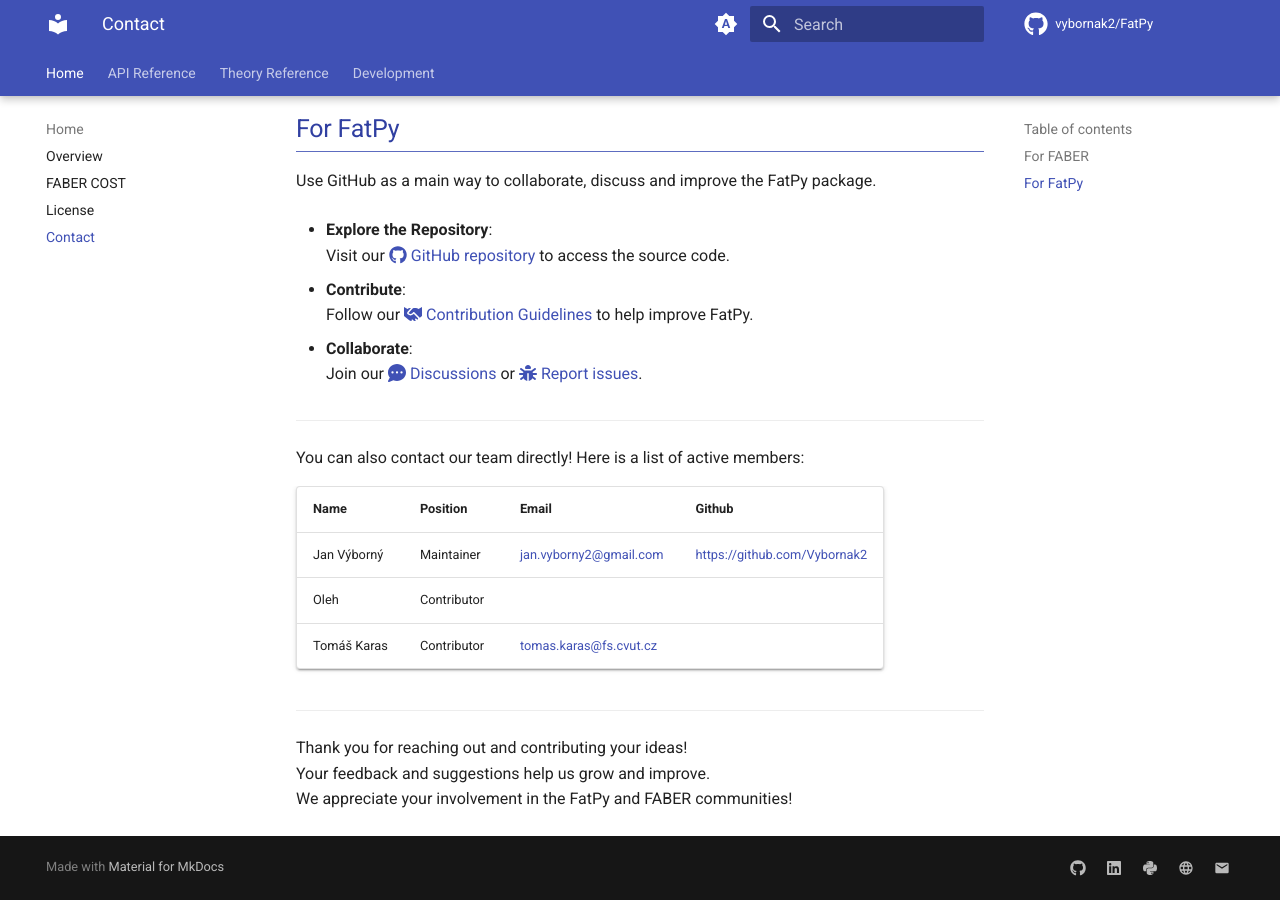
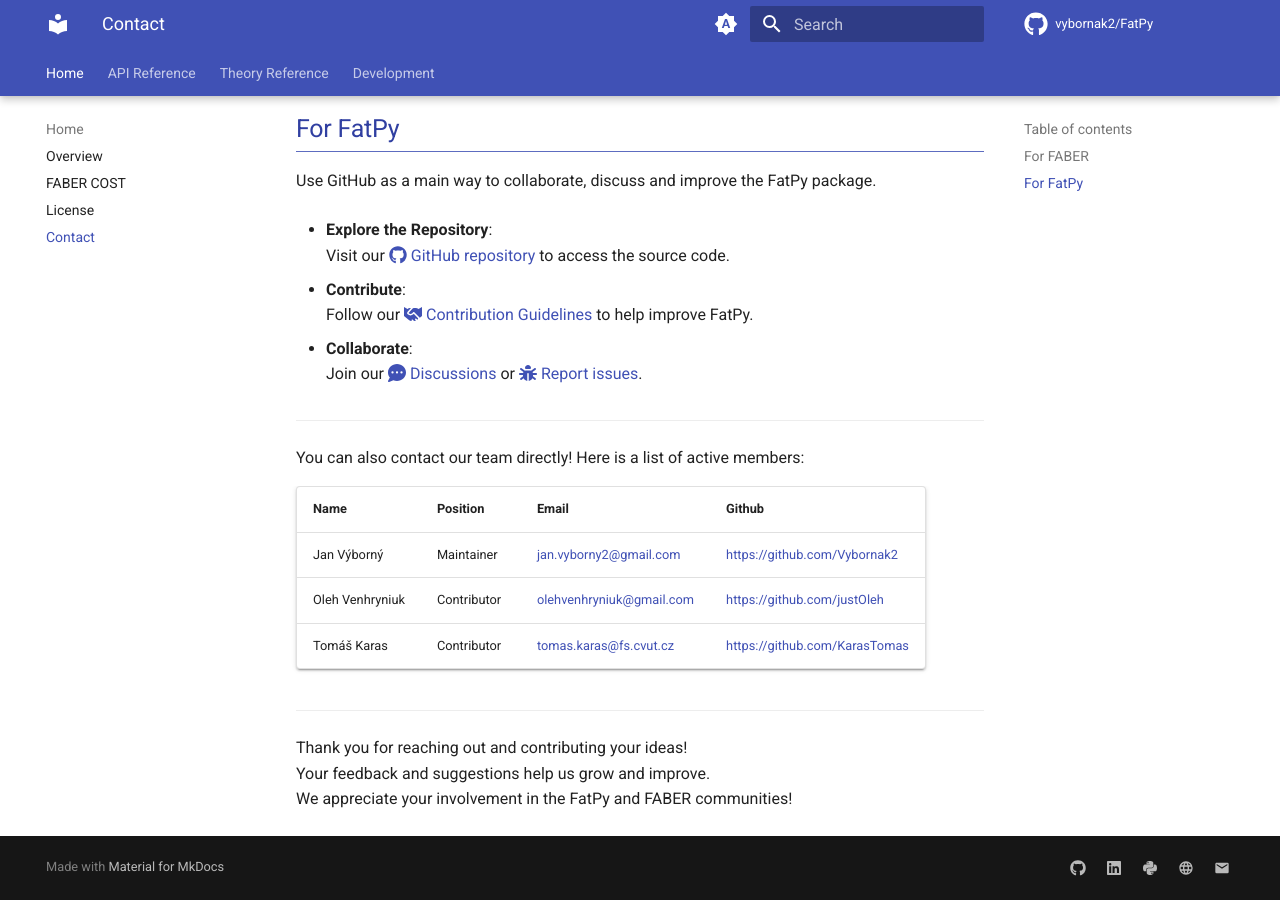
Before and after one commit to faberorg/FatPy, an MkDocs documentation site: the page built from docs/contact.md, in a window 1280 px wide and 900 px high, scrolled down 503 px. Built offline with MkDocs 1.6.1 and Material for MkDocs 9.7.7, drawn with Linux system fonts in a browser that asks for light colours; comment, search, counter and statistics services are not loaded.

Commit message:
contacts updated

```diff
--- a/docs/contact.md
+++ b/docs/contact.md
@@ -43,8 +43,8 @@
 | Name              | Position        | Email                       | Github                           |
 | ----------------- | --------------- | --------------------------- | -------------------------------- |
 | Jan Výborný       | Maintainer      | <jan.vyborny2@gmail.com>    | <https://github.com/Vybornak2>   |
-| Oleh              | Contributor     |                             |                                  |
-| Tomáš Karas       | Contributor     | <tomas.karas@fs.cvut.cz>    |                                  |
+| Oleh Venhryniuk   | Contributor     | <olehvenhryniuk@gmail.com>  | <https://github.com/justOleh>    |
+| Tomáš Karas       | Contributor     | <tomas.karas@fs.cvut.cz>    | <https://github.com/KarasTomas>  |
 
 ---
 
```
